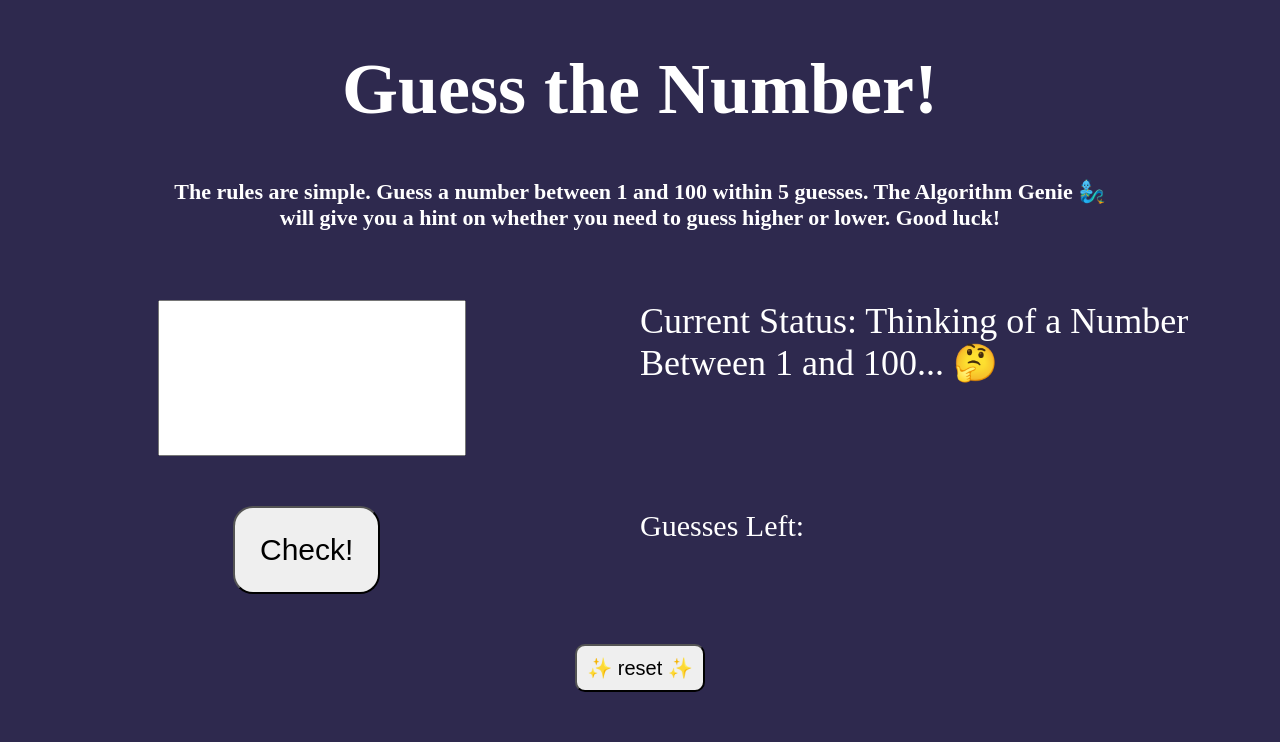
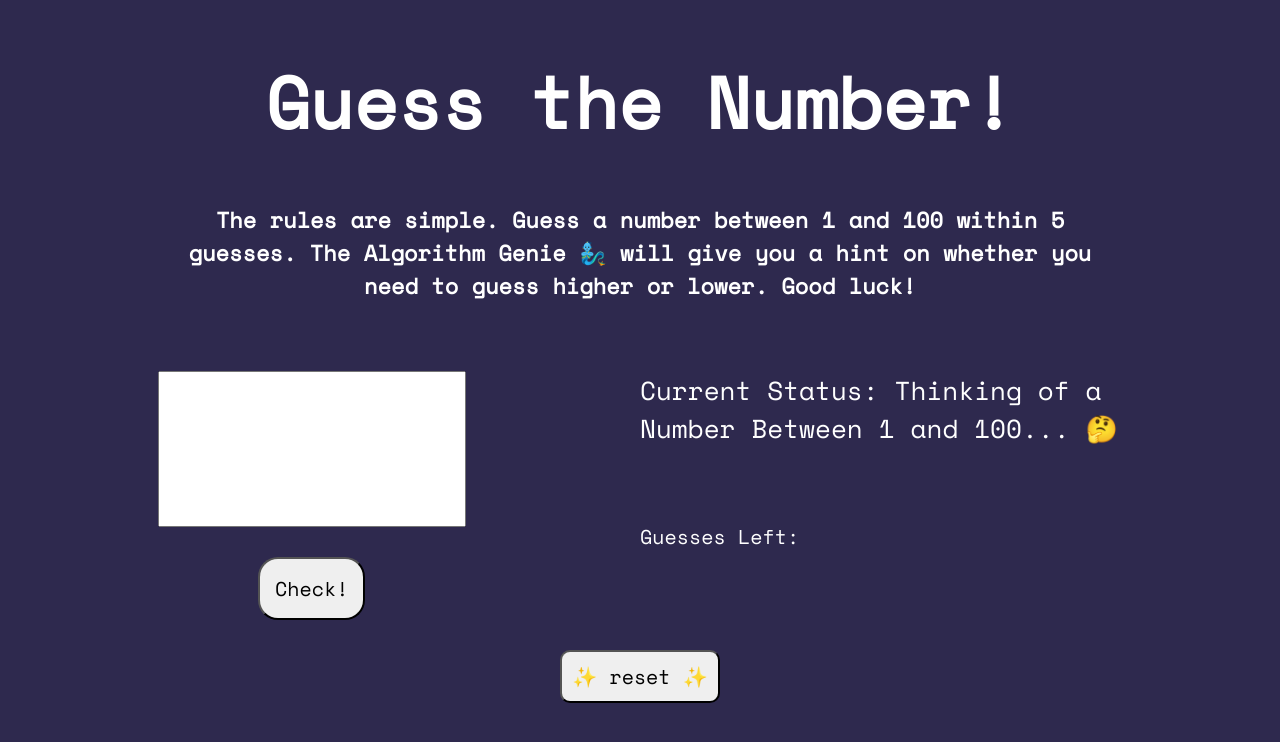
Before and after one commit to davidjcrockett/guess-the-number, a plain HTML site: page index.html in a window 1280 px wide. Drawn offline with nearby package versions, Linux system fonts and the light colour scheme.

Commit message:
cleaned up CSS, added a font, changed incorrect color to a different shade of red

```diff
--- a/index.html
+++ b/index.html
@@ -6,6 +6,9 @@
     <meta name="viewport" content="width=device-width, initial-scale=1.0">
     <title>Guess the Number: 1-100</title>
     <link rel="stylesheet" href="style.css" />
+    <link rel="preconnect" href="https://fonts.googleapis.com">
+<link rel="preconnect" href="https://fonts.gstatic.com" crossorigin>
+<link href="https://fonts.googleapis.com/css2?family=Space+Mono&display=swap" rel="stylesheet">
 </head>
 <body>
     <div class="boxContainer">
--- a/script.js
+++ b/script.js
@@ -17,7 +17,7 @@ if (!guess) {
     document.querySelector('.message').textContent = 'Please insert a number';
   } else if (guessesLeft < 1) {
     document.querySelector('.message').textContent = 'You lost 😭 Better luck next time!';
-    document.querySelector('body').style.backgroundColor = '#d7263d';
+    document.querySelector('body').style.backgroundColor = '#c44536';
   }
 
 // If the guess is correct
@@ -30,14 +30,14 @@ else if (guess === randomNumber) {
  else if (guess > randomNumber) {
     document.querySelector('.message').textContent = 'Too High! Think Smaller! ⬇️';
     guessesLeft--;
-    document.querySelector('body').style.backgroundColor = '#d7263d';
+    document.querySelector('body').style.backgroundColor = '#c44536';
   }
 
   // If the guess is lower than the secret number
   else if (guess < randomNumber) {
     document.querySelector('.message').textContent = 'Too Low! Think Bigger! ⬆️';
     guessesLeft--;
-    document.querySelector('body').style.backgroundColor = '#d7263d';
+    document.querySelector('body').style.backgroundColor = '#c44536';
   }
 
 });
--- a/style.css
+++ b/style.css
@@ -1,3 +1,7 @@
+*{
+    font-family: 'Space Mono', monospace;
+}
+
 body {
     background-color: #2e294e;
     color: white;
@@ -34,15 +38,15 @@ input {
     margin-top: 50px;
     width: 300px;
     height: 150px;
-    font-size: 100px;
+    font-size: 75px;
     text-align: center;
 }
 
 .check {
-    font-size: 30px;
-    padding: 25px;
-    margin: 50px;
-    margin-left: 225px;
+    font-size: 20px;
+    padding: 15px;
+    margin: 30px;
+    margin-left: 250px;
     border-radius: 20px;
 }
 
@@ -54,12 +58,13 @@ input {
 
 .message {
     margin-top: 50px;
-    font-size: 36px;
+    margin-right: 100px;
+    font-size: 26px;
 }
 
 p {
-    margin-top: 125px;
-    font-size: 30px;
+    margin-top: 75px;
+    font-size: 20px;
 }
 
 .reset {
```
